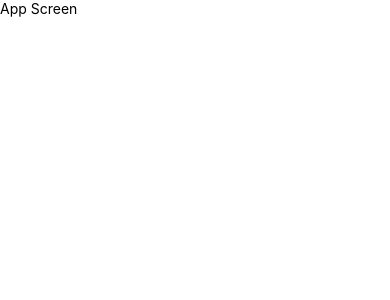
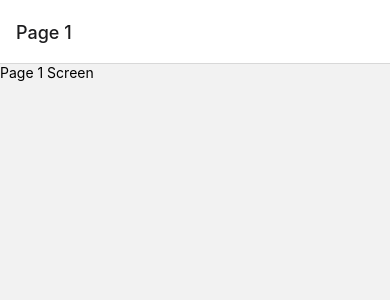
Before and after one commit to pmpeloc/03-navigation, a React Native app: screen / in a window 390 px wide. Shown: the top 300 px of the page. Built offline with nearby package versions, Linux system fonts and the light colour scheme.

Commit message:
feat: Stack Navigator added

```diff
--- a/App.tsx
+++ b/App.tsx
@@ -1,11 +1,13 @@
+import 'react-native-gesture-handler';
 import React from 'react';
-import { Text } from 'react-native';
 import { NavigationContainer } from '@react-navigation/native';
+
+import { StackNavigator } from './src/navigator/StackNavigator';
 
 const App = () => {
   return (
     <NavigationContainer>
-      <Text>App Screen</Text>
+      <StackNavigator />
     </NavigationContainer>
   );
 };
--- a/package.json
+++ b/package.json
@@ -10,9 +10,12 @@
     "lint": "eslint . --ext .js,.jsx,.ts,.tsx"
   },
   "dependencies": {
+    "@react-native-masked-view/masked-view": "^0.2.8",
     "@react-navigation/native": "^6.0.14",
+    "@react-navigation/stack": "^6.3.5",
     "react": "18.1.0",
     "react-native": "0.70.6",
+    "react-native-gesture-handler": "^2.8.0",
     "react-native-safe-area-context": "^4.4.1",
     "react-native-screens": "^3.18.2"
   },
--- /dev/null
+++ b/src/navigator/StackNavigator.tsx
@@ -0,0 +1,18 @@
+import React from 'react';
+import { createStackNavigator } from '@react-navigation/stack';
+
+import { Page1Screen } from '../screens/Page1Screen';
+import { Page2Screen } from '../screens/Page2Screen';
+import { Page3Screen } from '../screens/Page3Screen';
+
+const Stack = createStackNavigator();
+
+export const StackNavigator = () => {
+  return (
+    <Stack.Navigator>
+      <Stack.Screen name="Page 1" component={Page1Screen} />
+      <Stack.Screen name="Page 2" component={Page2Screen} />
+      <Stack.Screen name="Page 3" component={Page3Screen} />
+    </Stack.Navigator>
+  );
+};
--- /dev/null
+++ b/src/screens/Page1Screen.tsx
@@ -0,0 +1,10 @@
+import React from 'react';
+import { Text, View } from 'react-native';
+
+export const Page1Screen = () => {
+  return (
+    <View>
+      <Text>Page 1 Screen</Text>
+    </View>
+  );
+};
--- /dev/null
+++ b/src/screens/Page2Screen.tsx
@@ -0,0 +1,10 @@
+import React from 'react';
+import { Text, View } from 'react-native';
+
+export const Page2Screen = () => {
+  return (
+    <View>
+      <Text>Page 2 Screen</Text>
+    </View>
+  );
+};
--- /dev/null
+++ b/src/screens/Page3Screen.tsx
@@ -0,0 +1,10 @@
+import React from 'react';
+import { Text, View } from 'react-native';
+
+export const Page3Screen = () => {
+  return (
+    <View>
+      <Text>Page 3 Screen</Text>
+    </View>
+  );
+};
```
Also changed, not shown: 1 other file (tests, documents, lock files or other folders).
